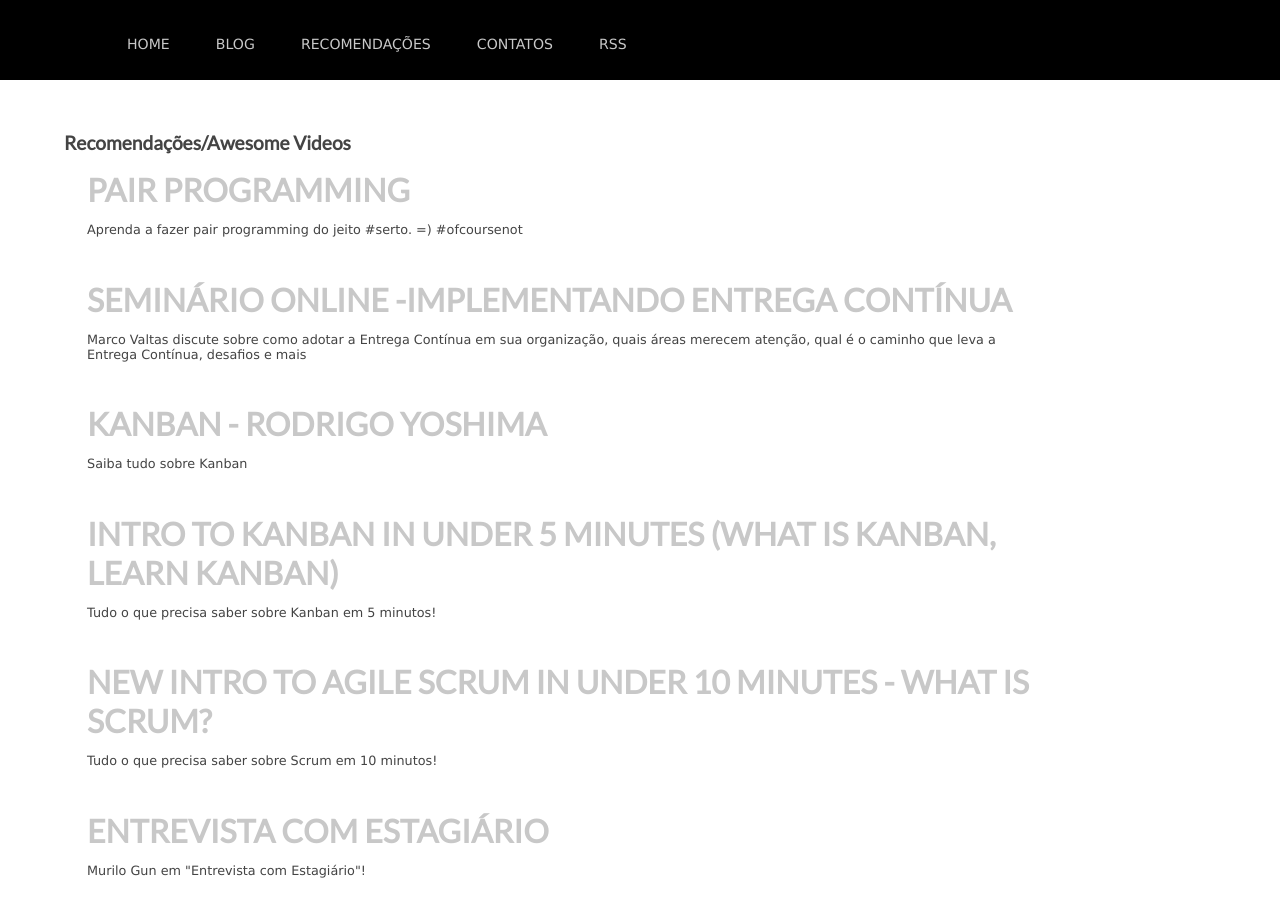
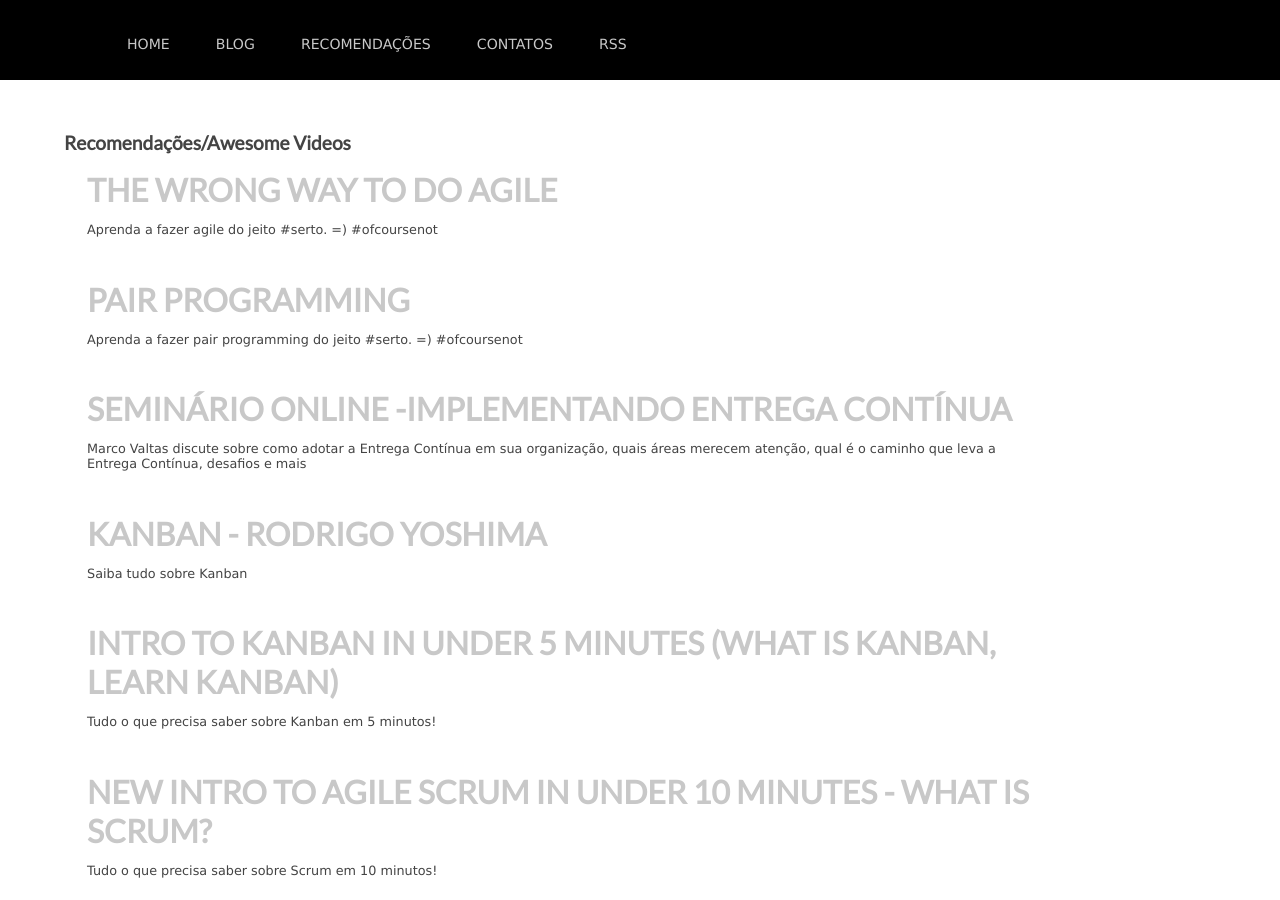
Before and after one commit to rgarbin/rgarbin.github.com, a Jekyll site: the page built from references/video.html, in a window 1280 px wide and 900 px high. Built offline with Jekyll 4.4.1, drawn with Linux system fonts in a browser that asks for light colours; comment, search, counter and statistics services are not loaded.

Commit message:
Update video.html
rft

```diff
--- a/references/video.html
+++ b/references/video.html
@@ -3,6 +3,12 @@
 title: Recomendações Videos
 ---
 <h1>Recomendações/Awesome Videos</h1>
+<article>
+    <div class="post">
+      <h3><a href="http://www.youtube.com/watch?v=HsB0UZR7XvE&list=PLaD4FvsFdarQytrGAmCo2qW_rAWcfBKeV" alt="The Wrong way to do Agile" target="_blank">The Wrong way to do Agile</a></h3>
+      <p>Aprenda a fazer agile do jeito #serto. =) #ofcoursenot</p>
+    </div>
+</article>
 <article>
     <div class="post">
       <h3><a href="http://www.youtube.com/watch?v=dYBjVTMUQY0&list=TLiq3At9J4SIE" alt=" Pair Programming" target="_blank">Pair Programming</a></h3>
```
